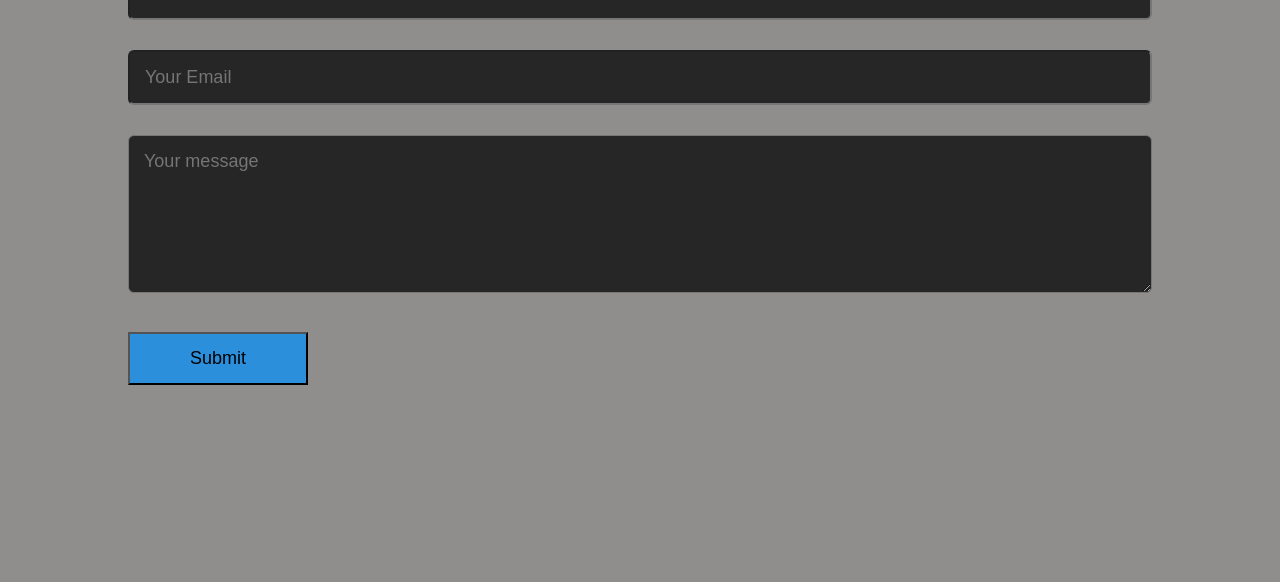
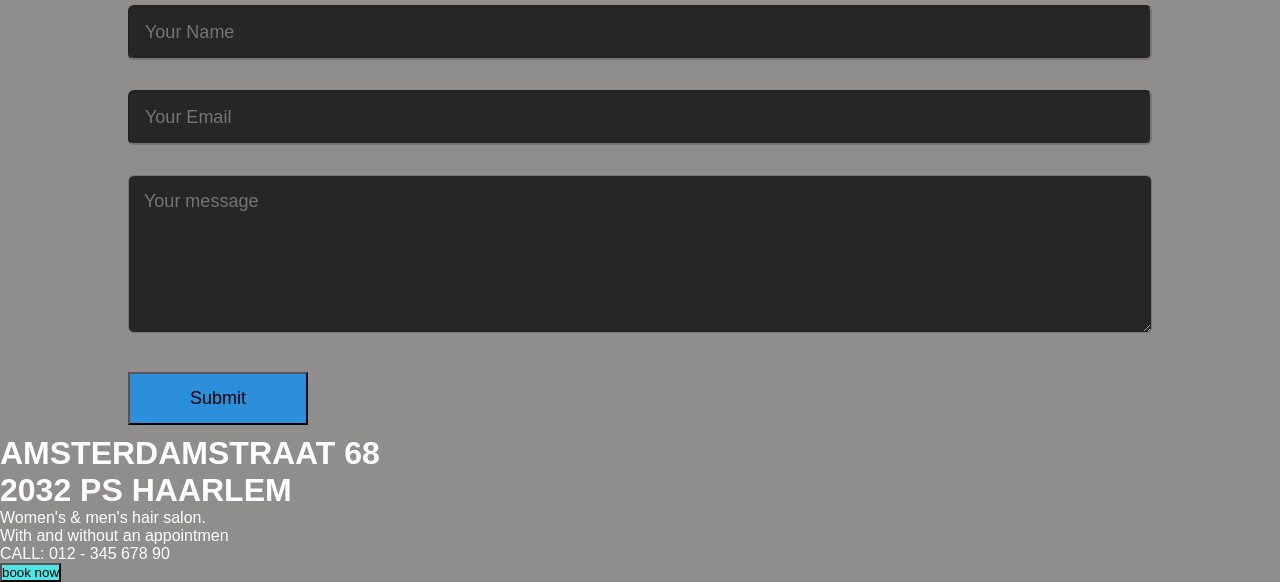
Before and after one commit to elsawanjiru/hair-heaven-FP, a plain HTML site: page index.html in a window 1280 px wide. Shown: the part 1580-2162 px from the top of the page. Before the commit the page ends 1975 px from the top, so only its background shows below. Drawn offline with Linux system fonts and the light colour scheme; no server answers.

Commit message:
added  the footer part

```diff
--- a/index.html
+++ b/index.html
@@ -27,6 +27,7 @@
        </div>
        <!------------------------- price list -------------------------->
        <div id="Price list">
+        <div id="priceListContainer"></div>
 
        </div>
 
@@ -96,5 +97,23 @@
                 </div>
             </div>
         </div>
+
+        <!-- ----------------------------------footer------------------- -->
+        <div class="footer">
+            <h1>AMSTERDAMSTRAAT 68 <br>
+                2032 PS HAARLEM</h1>
+
+                <p>Women's & men's hair salon. <br>
+                    With and without an appointmen</p>
+
+                    <p>CALL: 012 - 345 678  90</p>
+
+                    <button>book now</button>
+
+        </div>
+
+
+
+        <script src="script.js"></script>
 </body>
 </html>
```
